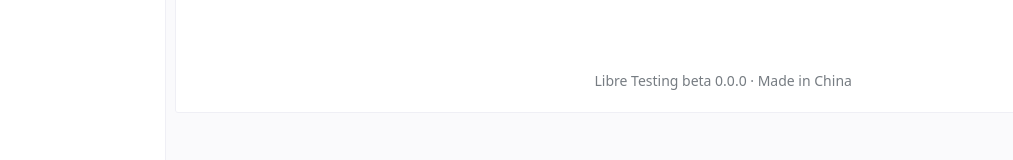
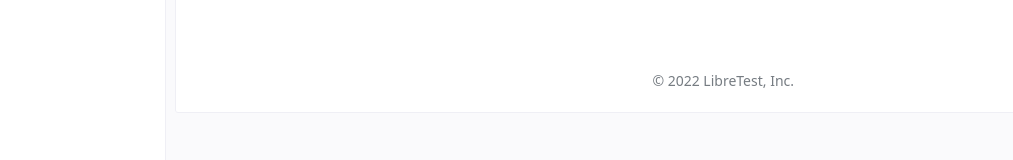
Before and after one commit to 3fuyang/libre-testing, a Vue app: page / in a window 1280 px wide. Shown: the part 566-726 px from the top of the page, without its empty margins (0-1013 px from the left). Built offline with nearby package versions, Linux system fonts and the light colour scheme.

Commit message:
增加版权footer

```diff
--- a/src/views/Home.vue
+++ b/src/views/Home.vue
@@ -38,7 +38,7 @@
     <template #footer>
       <n-space justify="center">
         <n-p :depth="3">
-          Libre Testing beta 0.0.0 · Made in China
+          © 2022 LibreTest, Inc.
         </n-p>
       </n-space>
     </template>
```
